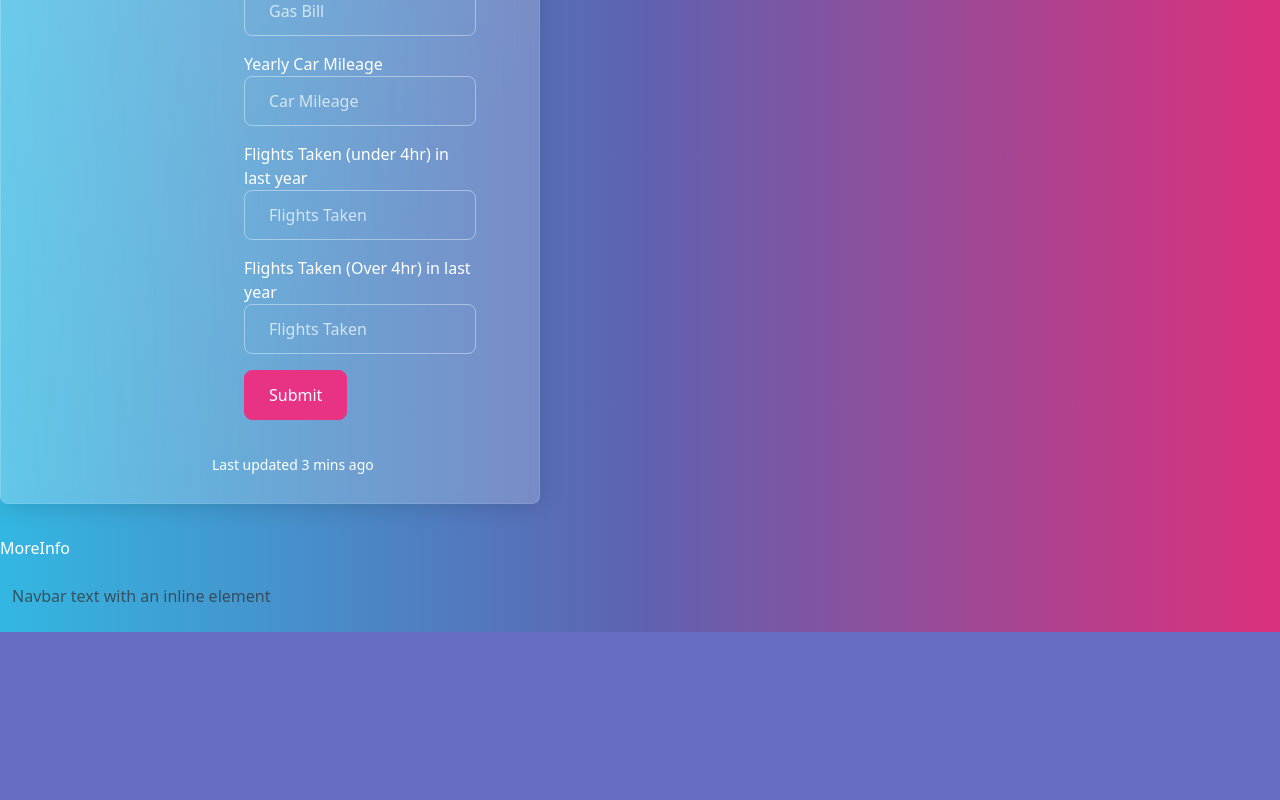
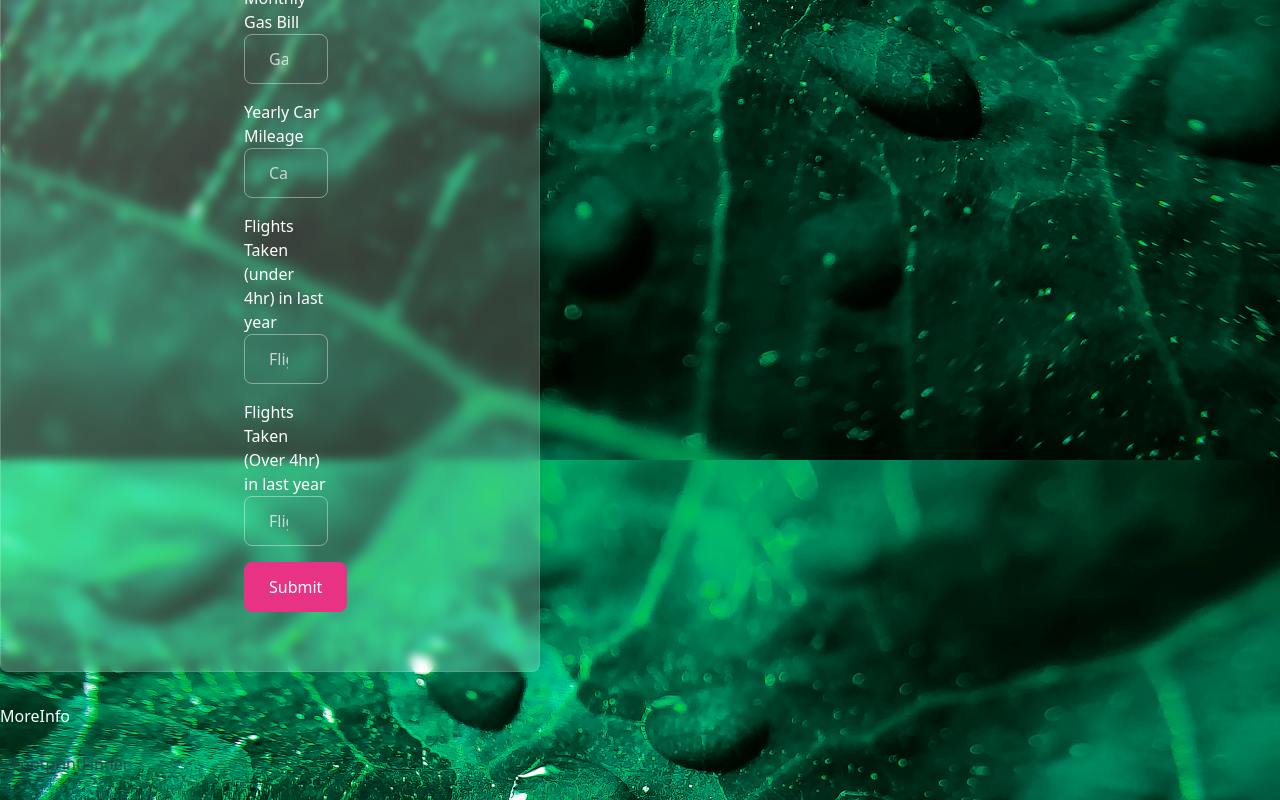
Before and after one commit to bolattt/mlh-footprint-finder, a React (Create React App) app: page / in a window 1280 px wide. Shown: the part 356-1156 px from the top of the page. Before the commit the page ends 988 px from the top, so only its background shows below. Built offline with nearby package versions, Linux system fonts and the light colour scheme.

Commit message:
background added

```diff
--- a/src/App.css
+++ b/src/App.css
@@ -12,3 +12,8 @@
 .form {
   width: 50%;
 }
+
+body{
+  background-image: url("./background.jpg");
+  background-size: contain;
+}
--- a/src/App.js
+++ b/src/App.js
@@ -1,10 +1,10 @@
-// import "./App.css";
 import Header from "./components/Header";
 import MoreInfo from "./components/MoreInfo";
 import FormContainer from "./components/FormContainer";
 import Footer from "./components/Footer";
 
 import "./bootswatch/dist/quartz/bootstrap.min.css"; // Added this :boom:
+import "./App.css";
 
 function App() {
   return (
--- a/src/components/Footer.jsx
+++ b/src/components/Footer.jsx
@@ -1,10 +1,10 @@
 export default function Footer() {
     return <>
 
-   <nav className="navbar navbar-secondary">
+   <nav className="navbar navbar-success">
   <div className="container-fluid">
     <span className="navbar-text">
-      Navbar text with an inline element
+      FootprintFinder
     </span>
   </div>
 </nav>
--- a/src/components/FormContainer.jsx
+++ b/src/components/FormContainer.jsx
@@ -20,7 +20,7 @@ function FormContainer() {
         setFootprint={setFootprint}
         setImgLink={setImgLink}
       />
-        <p className="card-text"><small className="text-body-secondary">Last updated 3 mins ago</small></p>
+
       </div>
     </div>
   </div>
```
Also changed, not shown: src/background.jpg (added).
